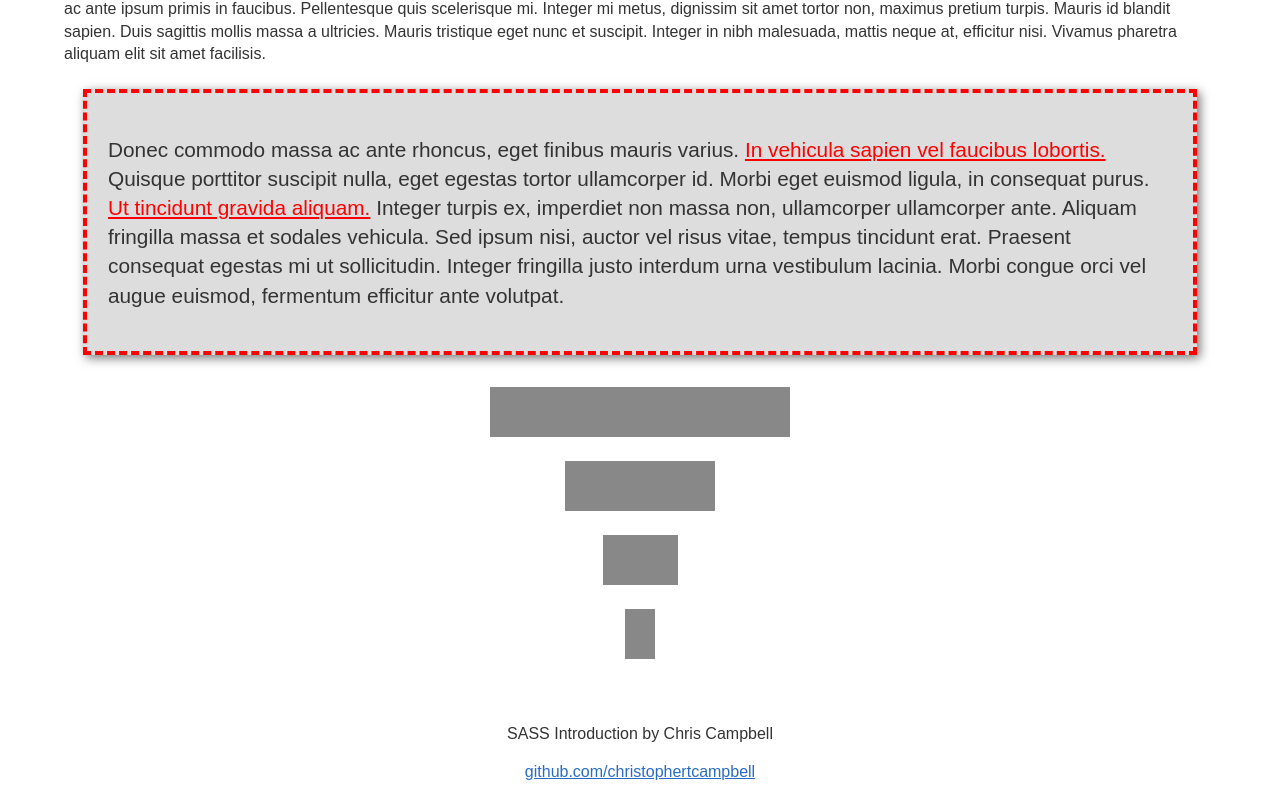
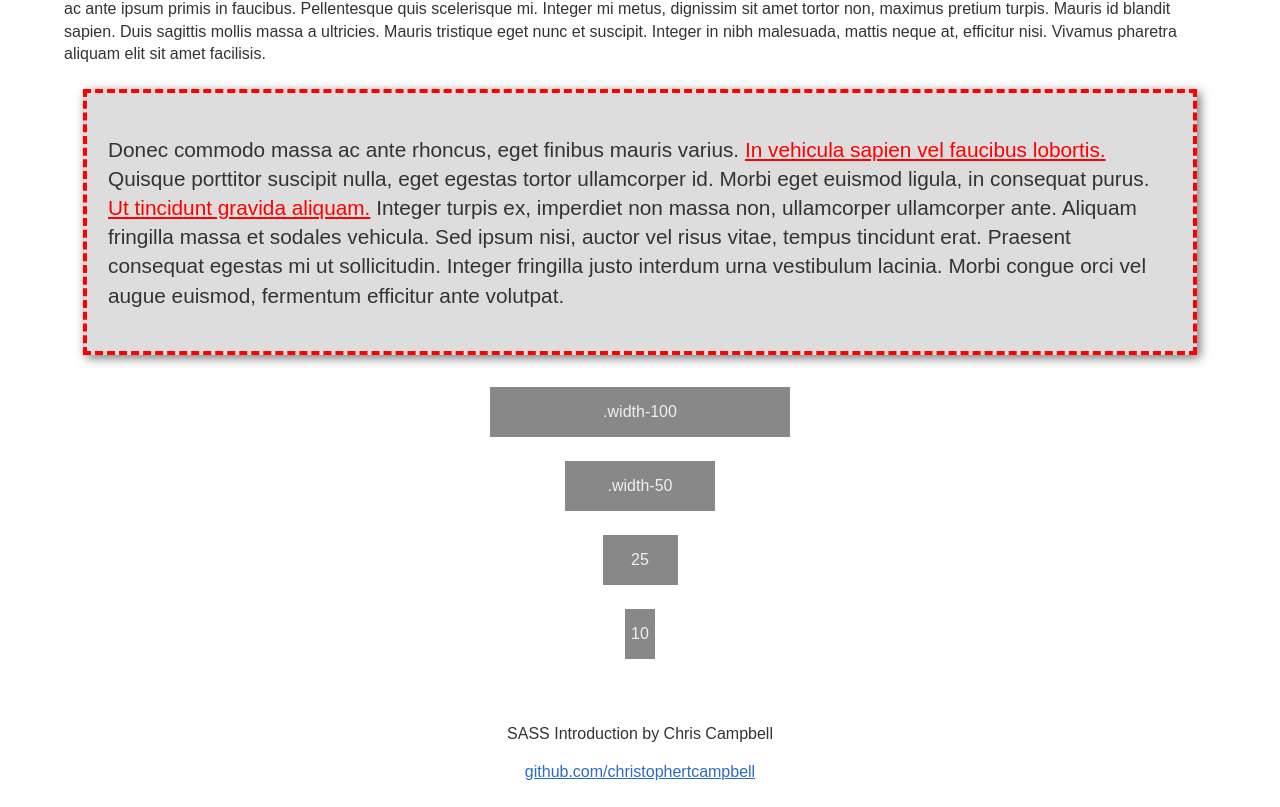
Before and after one commit to christophertcampbell/talks, a website: page sass/index.html in a window 1280 px wide. Shown: the part 1517-2324 px from the top of the page. Drawn offline with Linux system fonts and the light colour scheme.

Commit message:
Add text in .block elements

```diff
--- a/sass/index.html
+++ b/sass/index.html
@@ -74,10 +74,10 @@
 		</div>
 
 		<div class="row row9">
-			<div class="block width-100"></div>
-			<div class="block width-50"></div>
-			<div class="block width-25"></div>
-			<div class="block width-10"></div>
+			<div class="block width-100">.width-100</div>
+			<div class="block width-50">.width-50</div>
+			<div class="block width-25">25</div>
+			<div class="block width-10">10</div>
 		</div>
 
 		<div class="row row10 credits">
--- a/sass/src/partials/_main.scss
+++ b/sass/src/partials/_main.scss
@@ -76,11 +76,14 @@
 $block_width: 300px;
 .block {
 	background-color: #888;
+	color: #efefef;
 	height: 50px;
+	line-height: 50px;
 	margin-bottom: 1.5em;
 	margin-left: auto;
 	margin-right: auto;
 	max-width: $block_width;
+	text-align: center;
 }
 
 .block.width-50 {
```
Also changed, not shown: sass/dist/style.css, 1 other file.
